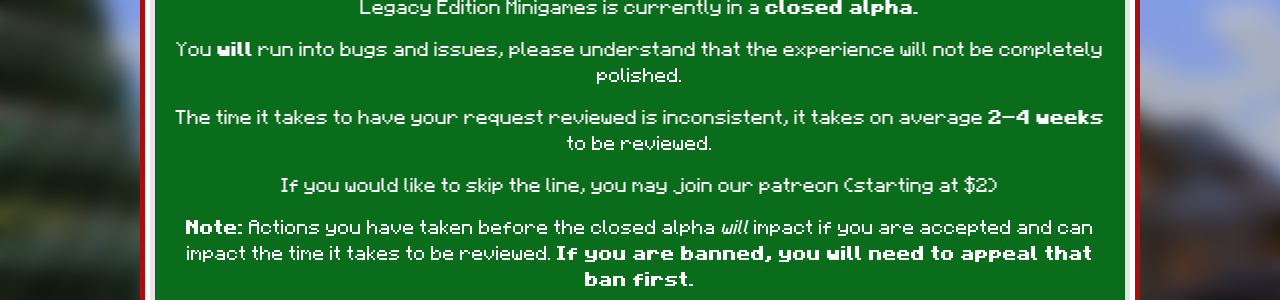
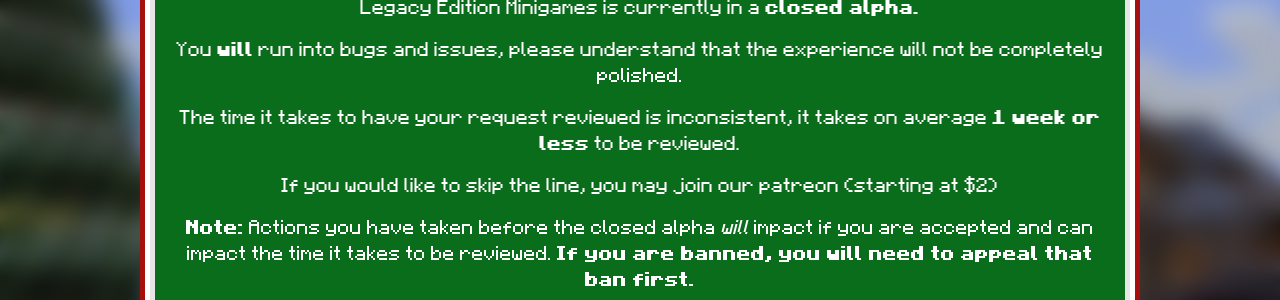
Before and after one commit to Legacy-Edition-Minigames/Website, a Jekyll site: the page built from joinrequest.html, in a window 1280 px wide. Shown: the part 347-647 px from the top of the page. Built offline with Jekyll 4.4.1, drawn with Linux system fonts in a browser that asks for light colours; some web fonts are replaced.

Commit message:
Update estimate on invite request wait time

```diff
--- a/joinrequest.html
+++ b/joinrequest.html
@@ -7,7 +7,7 @@ title: "Request an Invite"
 	<h1>Request an Invite</h1>
 		<p>Legacy Edition Minigames is currently in a <b>closed alpha.</b></p>
 		<p>You <b>will</b> run into bugs and issues, please understand that the experience will not be completely polished.</p>
-		<p>The time it takes to have your request reviewed is inconsistent, it takes on average <b>2-4 weeks</b> to be reviewed.</p>
+		<p>The time it takes to have your request reviewed is inconsistent, it takes on average <b>1 week or less</b> to be reviewed.</p>
 		<p>If you would like to skip the line, you may join our patreon (starting at $2)</p>
 		<p><b>Note:</b> Actions you have taken before the closed alpha <i>will</i> impact if you are accepted and can impact the time it takes to be reviewed. <b>If you are banned, you will need to appeal that ban first.</b></p>
 		<div class="button-list">
```
